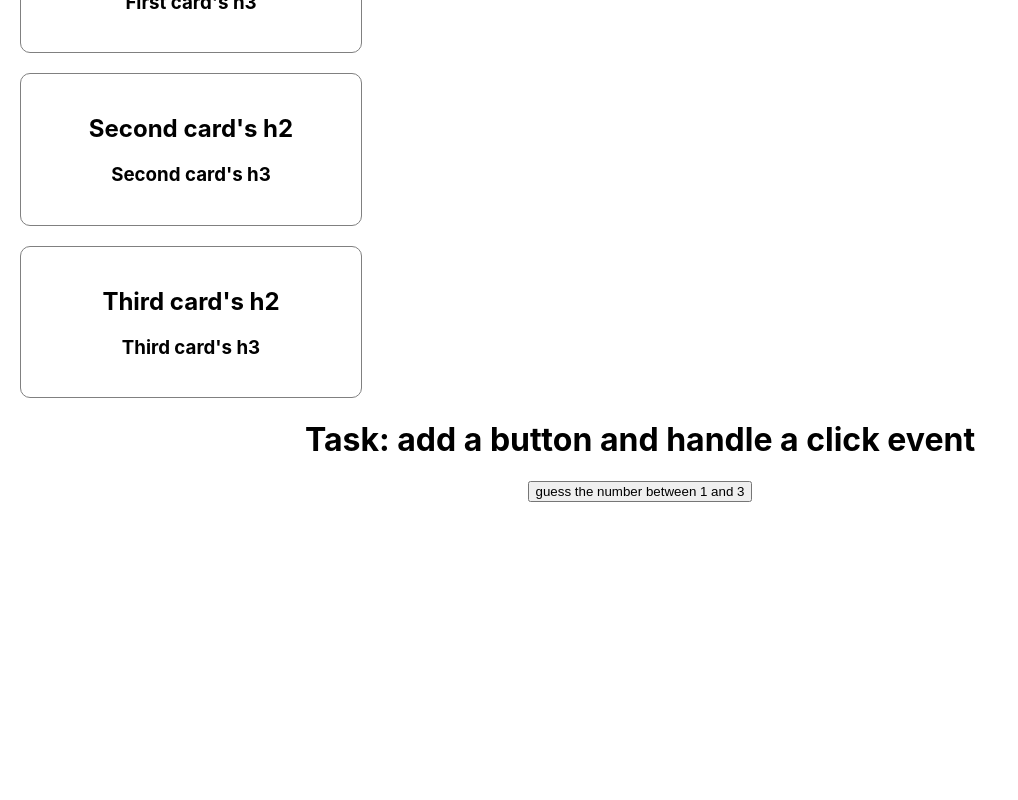
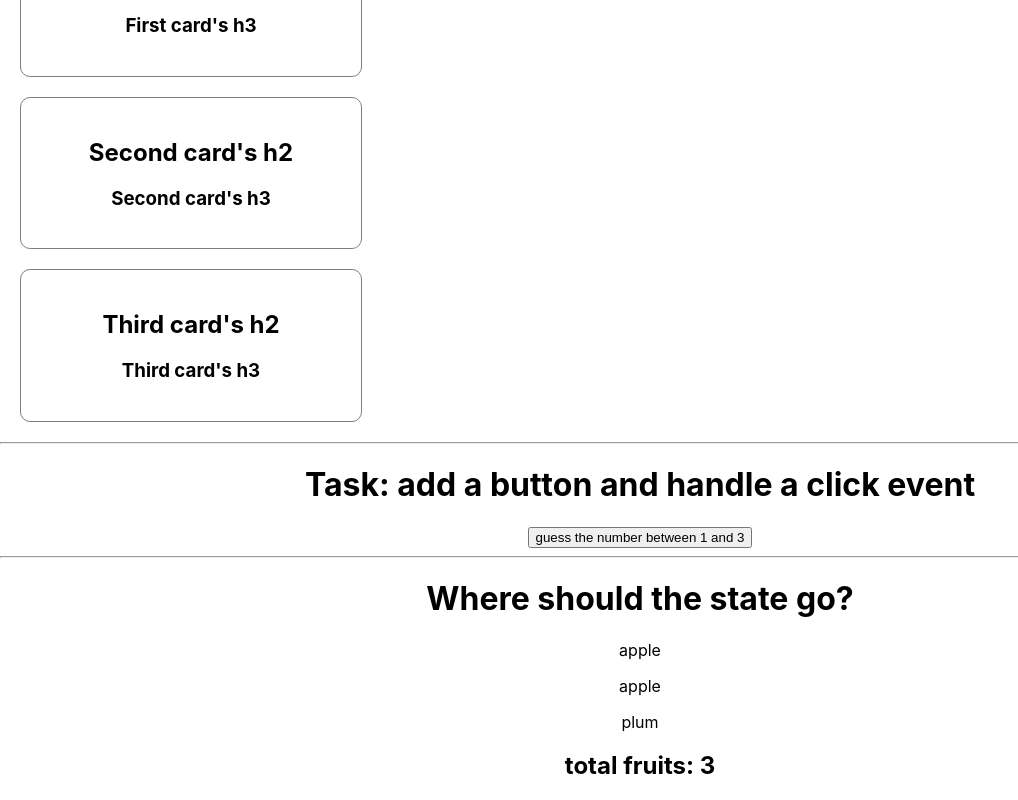
Before and after one commit to mesciuS/firstReactApp, a React (Create React App) app: page / in a window 1280 px wide. Shown: the part 302-1102 px from the top of the page, without its empty margins (0-1018 px from the left). Before the commit the page ends 804 px from the top, so only its background shows below. Built offline with nearby package versions, Linux system fonts and the light colour scheme.

Commit message:
feat: managing states

```diff
--- a/src/App.js
+++ b/src/App.js
@@ -1,22 +1,37 @@
 import logo from './logo.svg';
+import React from "react";
 import './App.css';
 import Heading from './components/Heading.js';
 import Card from './components/Card.js';
 import DynamicEvents from './components/DynamicEvents';
+import Fruits from './components/Fruits';
+import FruitsCounter from './components/FruitsCounter';
 
 
 function App() {
+  const [fruits] = React.useState([
+    {fruitName: 'apple', id: 1},
+    {fruitName: 'apple', id: 2},
+    {fruitName: 'plum', id: 3},
+  ]);
+
   return (
     <div className='App'>
       {/* più di un compoment devono stare dentro un root componemt come un div */}
       <Heading  firstName="Anna" />
       <Heading firstName="Giacomo" />
+      <hr></hr>
       <h1>Task: Add three card elements </h1>
       <Card h2="First card's h2" h3="First card's h3"/>
       <Card h2="Second card's h2" h3="Second card's h3"/>
       <Card h2="Third card's h2" h3="Third card's h3"/>
+      <hr></hr>
       <h1>Task: add a button and handle a click event</h1>
       <DynamicEvents />
+      <hr></hr>
+      <h1>Where should the state go?</h1>
+      <Fruits fruits={fruits}/>
+      <FruitsCounter fruits={fruits}/>
     </div>
   );
 }
--- /dev/null
+++ b/src/components/Fruits.js
@@ -0,0 +1,9 @@
+function Fruits(props) {
+    return (
+        <div>
+            {props.fruits.map(f => <p key={f.id}>{f.fruitName}</p>)}
+        </div>
+    );
+};
+
+export default Fruits;
--- /dev/null
+++ b/src/components/FruitsCounter.js
@@ -0,0 +1,7 @@
+function FruitsCounter(props) {
+    return (
+        <h2>total fruits: {props.fruits.length}</h2>
+    )
+};
+
+export default FruitsCounter;
```
